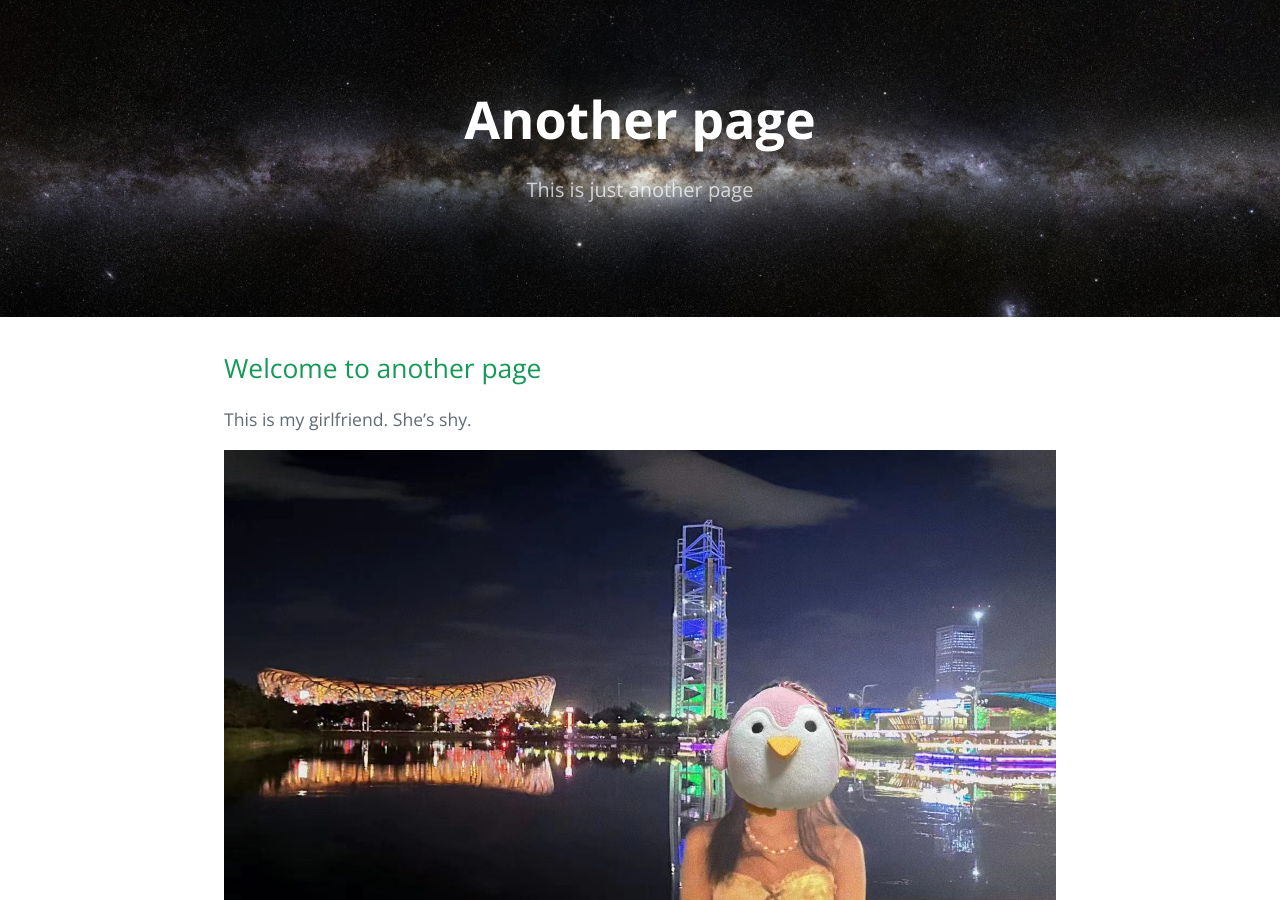
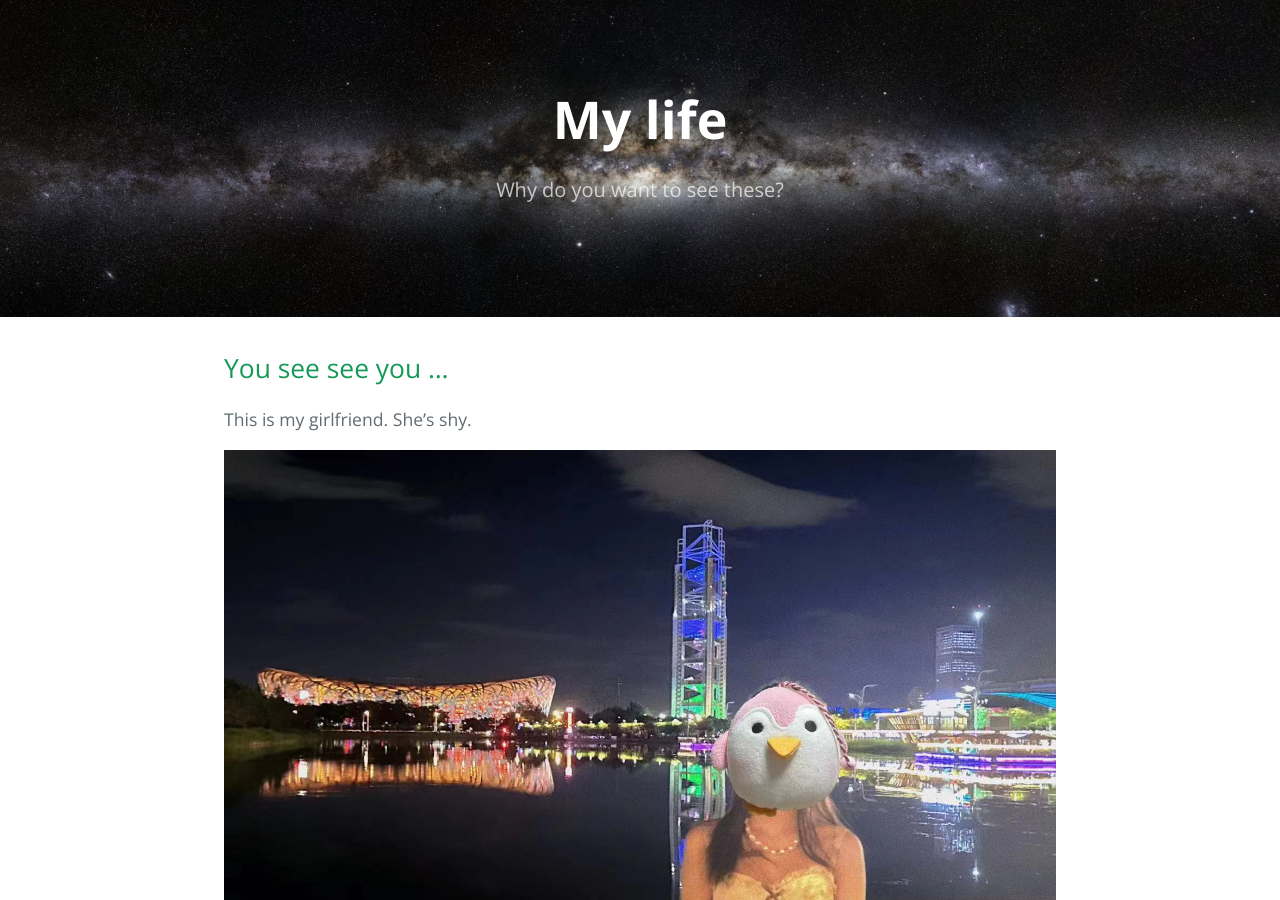
Before and after one commit to Astro-Wangjh/Astrowangjh.github.io, a Jekyll site: the page built from another-page.md, in a window 1280 px wide and 900 px high. Built offline with Jekyll 4.4.1, drawn with Linux system fonts in a browser that asks for light colours.

Commit message:
Update another-page.md

```diff
--- a/another-page.md
+++ b/another-page.md
@@ -1,10 +1,10 @@
 ---
 layout: default
-title: Another page
-description: This is just another page
+title: My life
+description: Why do you want to see these?
 ---
 
-## Welcome to another page
+## You see see you ...
 
 This is my girlfriend. She's shy.
 
```
